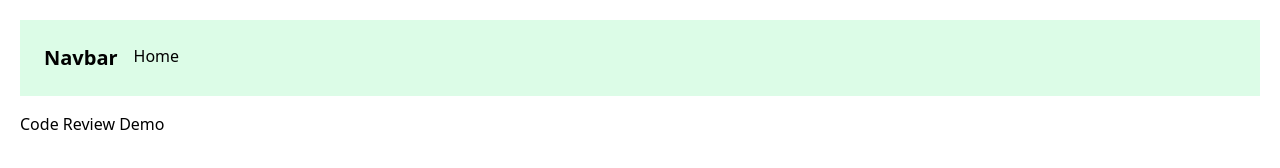
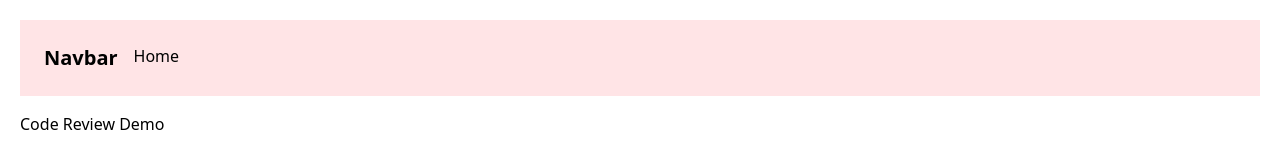
Before and after one commit to tarikulwebx/Review-Process-Demo, a plain HTML site: page index.html in a window 1280 px wide. Drawn offline with nearby package versions, Linux system fonts and the light colour scheme.

Commit message:
Navbar color resolved

```diff
--- a/index.html
+++ b/index.html
@@ -9,7 +9,7 @@
 </head>
 
 <body class="p-5">
-    <div class="flex gap-4 p-6 bg-green-100 mb-4">
+    <div class="flex gap-4 p-6 bg-rose-100 mb-4">
         <h2 class="text-xl font-bold">Navbar</h2>
         <ul>
             <li><a href="index.html">Home</a></li>
```
